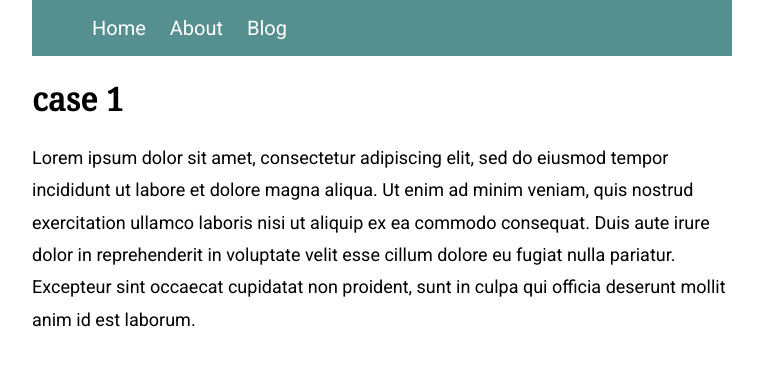
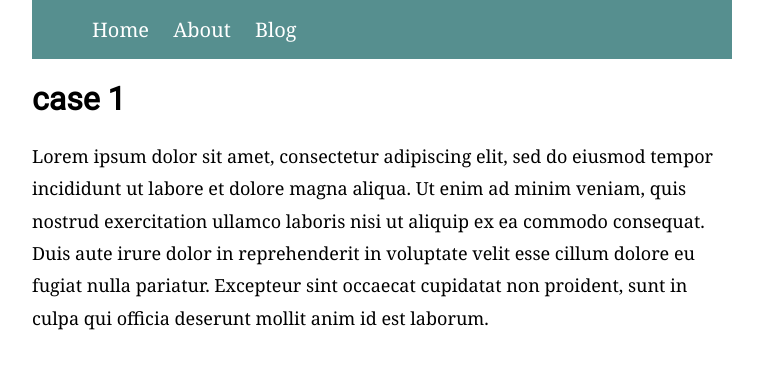
Before and after one commit to generalistsanctuary/generalistsanctuary.github.io, a Jekyll site: the page built from _posts/2021-08-05-case1.md, in a window 1280 px wide. Shown: the top 369 px of the page, without its empty margins (258-1021 px from the left). Built offline with Jekyll 4.4.1, drawn with Linux system fonts in a browser that asks for light colours.

Commit message:
Update posts-style.css

```diff
--- a/styles/posts-style.css
+++ b/styles/posts-style.css
@@ -1,12 +1,12 @@
 h1{
-font-family: 'Noto Serif', serif;
+      font-family: 'Roboto', sans-serif;
 }
 body{
       max-width: 700px;
       margin: 0 auto;
       padding-left: 4%;
       padding-right: 4%;
-      font-family: 'Roboto', sans-serif;
+      font-family: 'Noto Serif', serif;
 }
   p{
     font-size: 18px;
```
